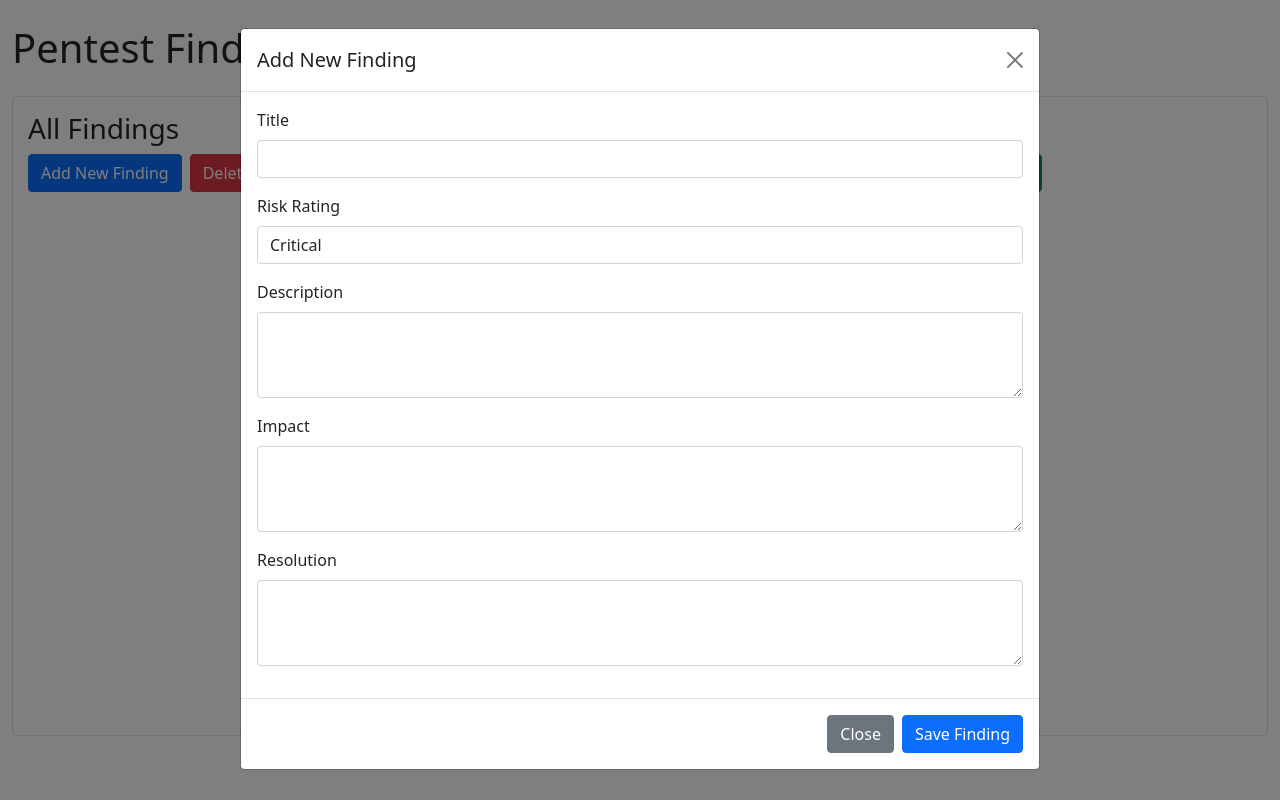
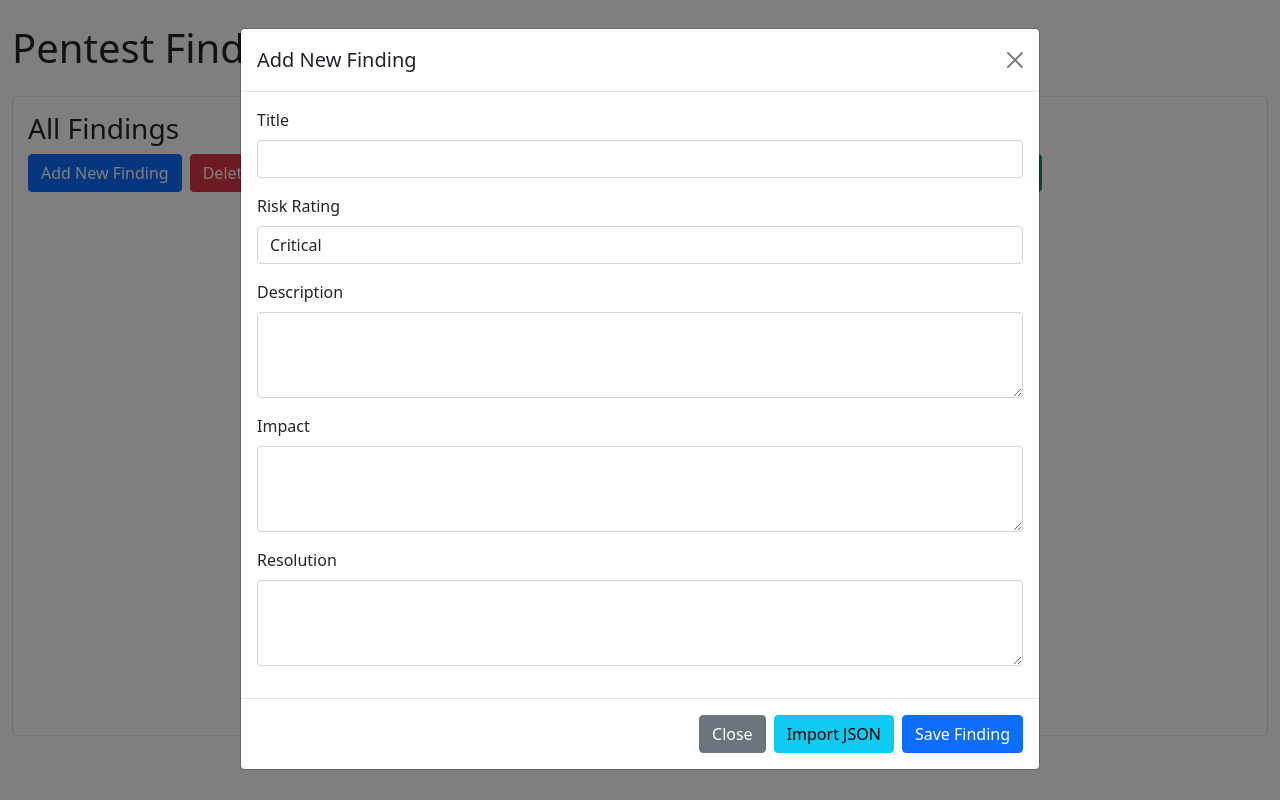
Before and after one commit to Gobzi/reporter, a Flask app: page / in a window 1280 px wide, after a click on "Add New Finding". Run offline with Flask 3, Linux system fonts and the light colour scheme; data that the repository does not hold is empty; some libraries are stand-ins or nearby versions.

Commit message:
Update index.html

```diff
--- a/templates/index.html
+++ b/templates/index.html
@@ -8,12 +8,27 @@
     <!-- CKEditor Script -->
     <script src="https://cdn.ckeditor.com/ckeditor5/41.1.0/classic/ckeditor.js"></script>
     <style>
+        .panel-header {
+            position: sticky;
+            top: 0;
+            background-color: white;
+            z-index: 1000;
+            padding-bottom: 15px;
+        }
+
+        .findings-list {
+            height: calc(80vh - 100px);  /* Adjust height to account for header */
+            overflow-y: auto;
+        }
+
         .findings-panel {
             height: 80vh;
-            overflow-y: auto;
             border: 1px solid #dee2e6;
             padding: 15px;
             border-radius: 4px;
+            overflow: hidden;  /* Changed from overflow-y: auto */
+            display: flex;
+            flex-direction: column;
         }
         .finding-card {
             margin-bottom: 10px;
@@ -54,24 +69,28 @@
         <div class="row">
             <div class="col-6">
     <div class="findings-panel">
+        <div class="panel-header">
             <h3>All Findings</h3>
             <div class="d-flex gap-2 mb-3">
                 <button class="btn btn-primary" data-bs-toggle="modal" data-bs-target="#addFindingModal">Add New Finding</button>
                 <button class="btn btn-danger" id="deleteSelected">Delete Selected</button>
                 <button class="btn btn-secondary" id="addToSelected">Add to Selected →</button>
             </div>
-                    <div id="allFindings"></div>
+        </div>
+        <div class="findings-list" id="allFindings"></div>
     </div>
 </div>
 <div class="col-6">
     <div class="findings-panel">
+        <div class="panel-header">
             <h3>Selected Findings</h3>
             <div class="d-flex gap-2 mb-3">
                 <button class="btn btn-danger" id="removeSelected">← Remove</button>
                 <button class="btn btn-danger" id="removeAll">Remove All</button>
                 <button class="btn btn-success" id="exportBtn">Export Selected</button>
             </div>
-                    <div id="selectedFindings"></div>
+        </div>
+        <div class="findings-list" id="selectedFindings"></div>
     </div>
 </div>
         </div>
@@ -117,7 +136,10 @@
             </div>
             <div class="modal-footer">
                 <button type="button" class="btn btn-secondary" data-bs-dismiss="modal">Close</button>
+                <!-- Add Import CSV Button -->
+                <button type="button" class="btn btn-info" id="importJSON">Import JSON</button>
                 <button type="button" class="btn btn-primary" id="submitFinding">Save Finding</button>
+            </div>
         </div>
     </div>
 </div>
@@ -523,6 +545,109 @@ document.getElementById('exportBtn').addEventListener('click', async () => {
         alert('Failed to export findings');
     }
 });
+
+// Handle JSON file import
+document.getElementById('importJSON').addEventListener('click', async () => {
+    const fileInput = document.createElement('input');
+    fileInput.type = 'file';
+    fileInput.accept = '.json';
+    fileInput.style.display = 'none';
+
+    fileInput.addEventListener('change', async (event) => {
+        const file = event.target.files[0];
+        if (file) {
+            try {
+                const text = await file.text();
+                const importedFindings = JSON.parse(text);
+                let successCount = 0;
+
+                for (const finding of importedFindings) {
+                    try {
+                        // Map the fields correctly
+                        const formattedFinding = {
+                            title: finding.Title,
+                            description: finding.Description,
+                            impact: finding.Impact,
+                            resolution: finding.Resolution,
+                            risk_rating: finding.Severity  // Map Severity to risk_rating
+                        };
+
+                        const response = await fetch('/api/findings', {
+                            method: 'POST',
+                            headers: {
+                                'Content-Type': 'application/json'
+                            },
+                            body: JSON.stringify(formattedFinding)
+                        });
+
+                        if (response.ok) {
+                            successCount++;
+                        } else {
+                            console.error('Failed to add finding:', finding.Title);
+                        }
+                    } catch (error) {
+                        console.error('Error adding finding:', error);
+                    }
+                }
+
+                await loadFindings(); // Reload findings after import
+                alert(`Successfully imported ${successCount} findings`);
+
+                // Close modal
+                const modal = bootstrap.Modal.getInstance(document.getElementById('addFindingModal'));
+                modal.hide();
+            } catch (error) {
+                console.error('Error parsing JSON:', error);
+                alert('Error importing findings. Please check the file format.');
+            }
+        }
+    });
+
+    document.body.appendChild(fileInput);
+    fileInput.click();
+    document.body.removeChild(fileInput);
+});
+
+// Delete selected findings
+document.getElementById('deleteSelected').addEventListener('click', async () => {
+    const findingsToDelete = Array.from(selectedFindings);
+    if (findingsToDelete.length === 0) {
+        alert('Please select findings to delete');
+        return;
+    }
+
+    if (confirm('Are you sure you want to delete the selected findings?')) {
+        try {
+            const response = await fetch('/api/findings/delete', {
+                method: 'POST',
+                headers: {
+                    'Content-Type': 'application/json'
+                },
+                body: JSON.stringify({ findings: findingsToDelete })
+            });
+
+            if (response.ok) {
+                // Remove deleted findings from our local array
+                findings = findings.filter(f => !findingsToDelete.includes(f.id));
+                // Clear selections
+                selectedFindings.clear();
+                // Update display
+                displayFindings();
+                displaySelectedFindings();
+                alert('Findings deleted successfully');
+            } else {
+                throw new Error('Delete failed');
+            }
+        } catch (error) {
+            console.error('Error deleting findings:', error);
+            alert('Failed to delete findings');
+        }
+    }
+});
+
+
+
+
     </script>
 </body>
 </html>
```
Lines whose indentation alone changed are shown as unchanged.
